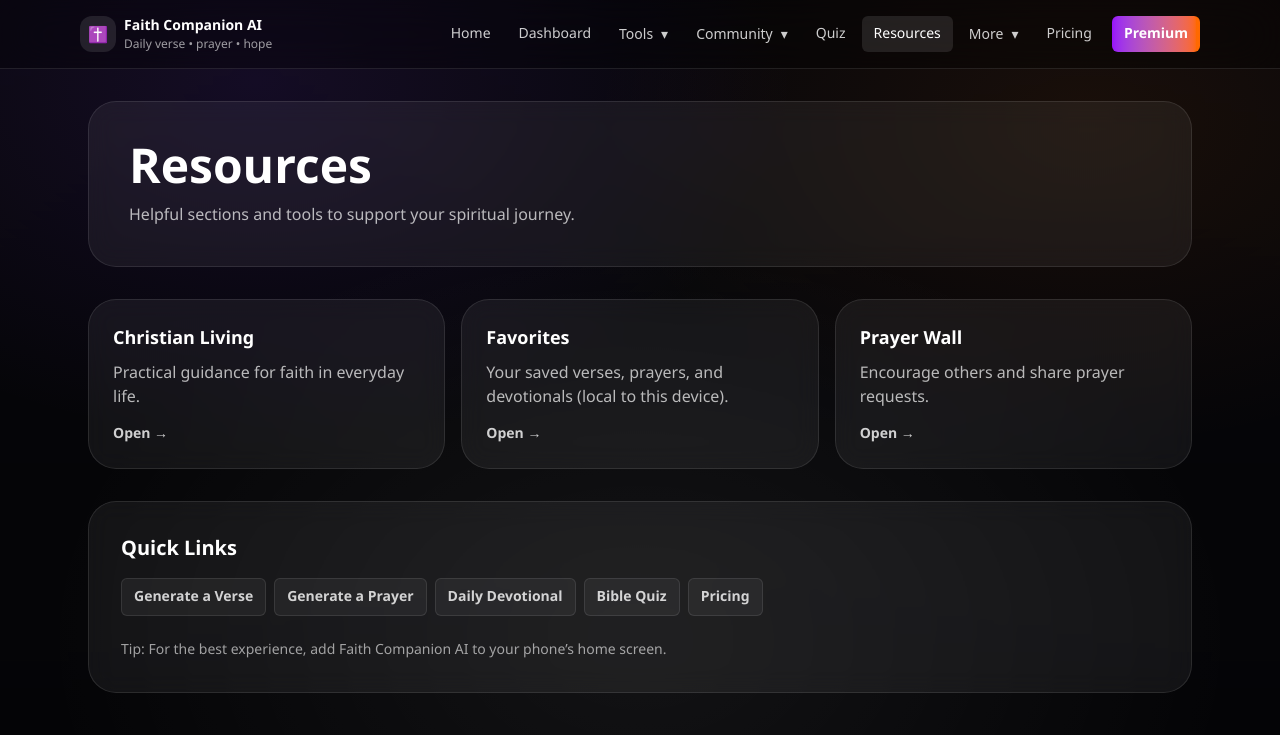
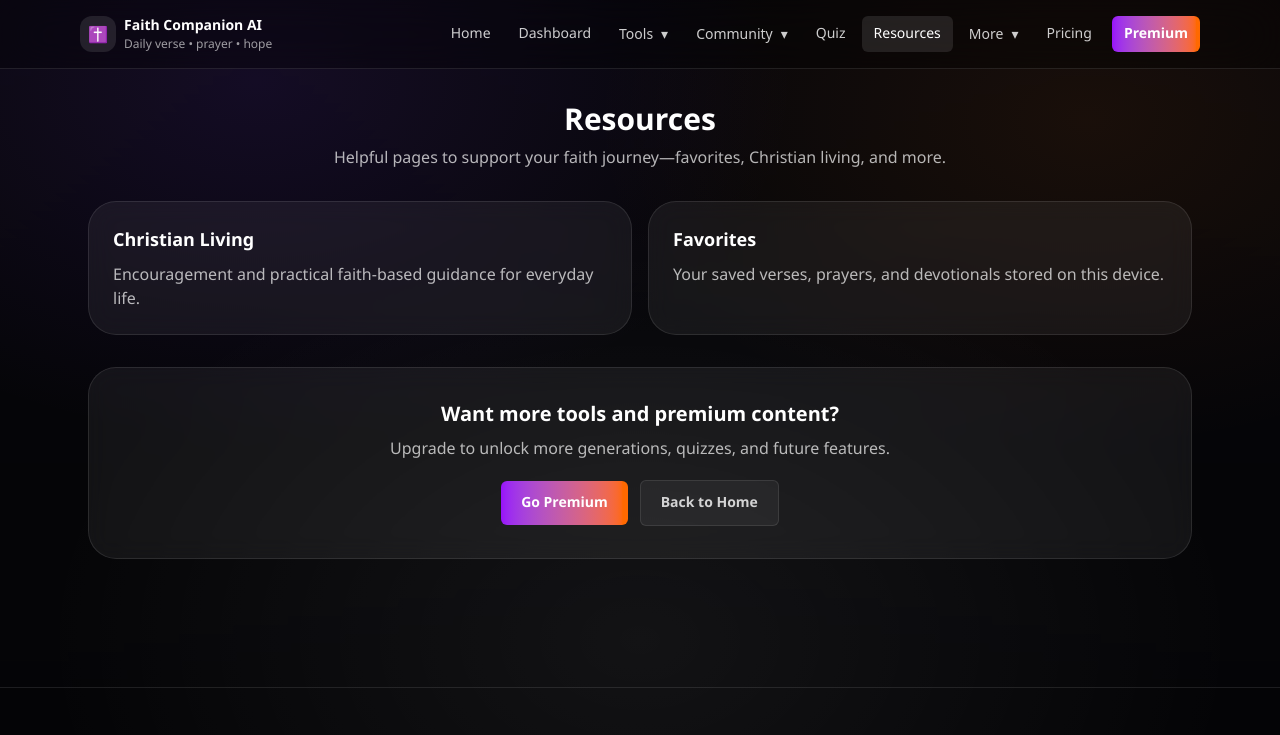
Before and after one commit to Tunjilor/faithcompanionai, a Next.js app: page /resources in a window 1280 px wide. Shown: the top 735 px of the page. Built offline with nearby package versions, Linux system fonts and the light colour scheme.

Commit message:
Update page.tsx

```diff
--- a/src/app/resources/page.tsx
+++ b/src/app/resources/page.tsx
@@ -4,80 +4,57 @@ import Link from "next/link";
 export const metadata: Metadata = {
   title: "Resources",
   description:
-    "Faith Companion AI resources: Bible study links, Christian living, and helpful tools to support your spiritual journey.",
+    "Explore Christian resources, favorites, and helpful tools to support your daily faith journey.",
   alternates: { canonical: "/resources" },
 };
-
-const resourceCards = [
-  {
-    title: "Christian Living",
-    desc: "Practical guidance for faith in everyday life.",
-    href: "/resources/christian-living",
-  },
-  {
-    title: "Favorites",
-    desc: "Your saved verses, prayers, and devotionals (local to this device).",
-    href: "/resources/favorites",
-  },
-  {
-    title: "Prayer Wall",
-    desc: "Encourage others and share prayer requests.",
-    href: "/community/prayer-wall",
-  },
-];
-
-const quickLinks = [
-  { label: "Generate a Verse", href: "/tools/verse" },
-  { label: "Generate a Prayer", href: "/tools/prayer" },
-  { label: "Daily Devotional", href: "/tools/devotional" },
-  { label: "Bible Quiz", href: "/biblequiz" },
-  { label: "Pricing", href: "/pricing" },
-];
 
 export default function ResourcesPage() {
   return (
     <div className="space-y-8">
-      <section className="fc-surface p-8 md:p-10">
-        <h1 className="text-4xl font-extrabold text-white md:text-5xl">Resources</h1>
-        <p className="mt-3 text-white/70">
-          Helpful sections and tools to support your spiritual journey.
+      <header className="text-center">
+        <h1 className="text-3xl font-extrabold text-white">Resources</h1>
+        <p className="mt-2 text-white/70">
+          Helpful pages to support your faith journey—favorites, Christian living, and more.
         </p>
-      </section>
+      </header>
 
-      <section className="grid gap-4 md:grid-cols-3">
-        {resourceCards.map((c) => (
+      <div className="grid gap-4 md:grid-cols-2">
+        <Link href="/resources/christian-living" className="fc-surface p-6 hover:bg-white/10 transition">
+          <div className="text-lg font-bold text-white">Christian Living</div>
+          <div className="mt-2 text-white/70">
+            Encouragement and practical faith-based guidance for everyday life.
+          </div>
+        </Link>
+
+        <Link href="/resources/favorites" className="fc-surface p-6 hover:bg-white/10 transition">
+          <div className="text-lg font-bold text-white">Favorites</div>
+          <div className="mt-2 text-white/70">
+            Your saved verses, prayers, and devotionals stored on this device.
+          </div>
+        </Link>
+      </div>
+
+      <div className="fc-surface p-6 md:p-8 text-center">
+        <h2 className="text-xl font-bold text-white">Want more tools and premium content?</h2>
+        <p className="mt-2 text-white/70">
+          Upgrade to unlock more generations, quizzes, and future features.
+        </p>
+
+        <div className="mt-5 flex flex-col items-center justify-center gap-3 sm:flex-row">
           <Link
-            key={c.href}
-            href={c.href}
-            className="fc-surface p-6 transition hover:bg-white/10"
+            href="/pricing"
+            className="inline-flex items-center justify-center rounded-md bg-gradient-to-r from-purple-600 to-orange-500 px-5 py-3 text-sm font-semibold text-white hover:opacity-95"
           >
-            <div className="text-lg font-semibold text-white">{c.title}</div>
-            <div className="mt-2 text-white/70">{c.desc}</div>
-            <div className="mt-4 text-sm font-semibold text-white/80">
-              Open →
-            </div>
+            Go Premium
           </Link>
-        ))}
-      </section>
-
-      <section className="fc-surface p-6 md:p-8">
-        <h2 className="text-xl font-bold text-white">Quick Links</h2>
-        <div className="mt-4 flex flex-wrap gap-2">
-          {quickLinks.map((l) => (
-            <Link
-              key={l.href}
-              href={l.href}
-              className="rounded-md border border-white/10 bg-white/5 px-3 py-2 text-sm font-semibold text-white/80 hover:bg-white/10 hover:text-white"
-            >
-              {l.label}
-            </Link>
-          ))}
+          <Link
+            href="/"
+            className="inline-flex items-center justify-center rounded-md border border-white/10 bg-white/5 px-5 py-3 text-sm font-semibold text-white/80 hover:bg-white/10 hover:text-white"
+          >
+            Back to Home
+          </Link>
         </div>
-
-        <div className="mt-6 text-sm text-white/60">
-          Tip: For the best experience, add Faith Companion AI to your phone’s home screen.
-        </div>
-      </section>
+      </div>
     </div>
   );
 }
```
